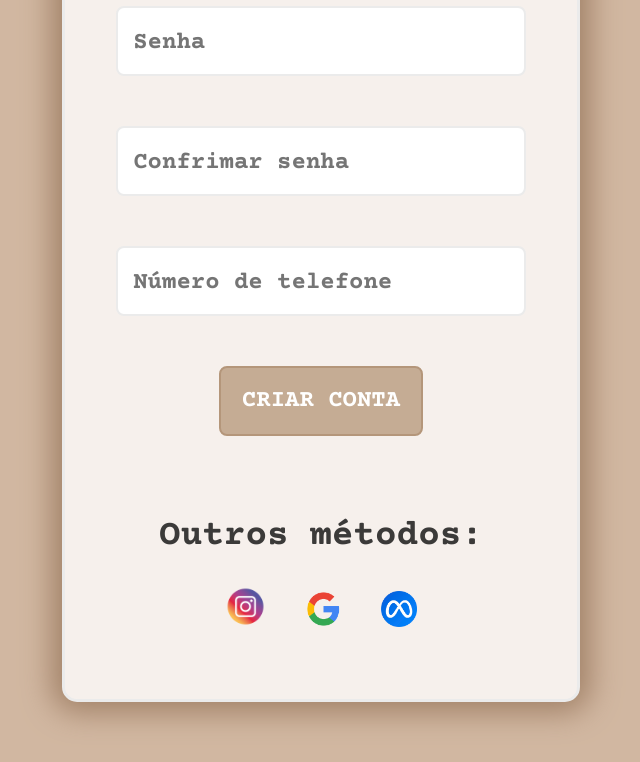
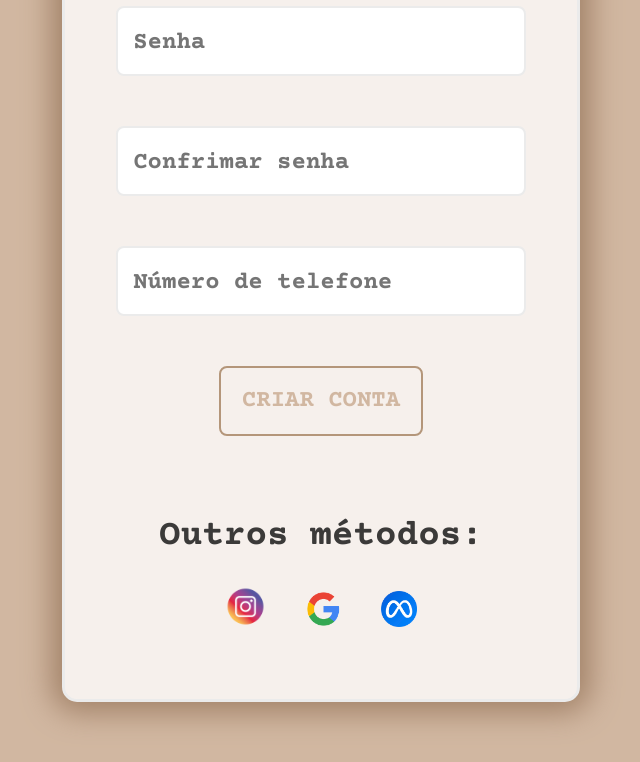
Before and after one commit to Jinso16/BusinessFoil, a plain HTML site: page htmls/criar_conta.html in a window 1280 px wide. In both pictures the pointer is over the input "CRIAR CONTA". Shown: the part 924-1686 px from the top of the page, without its empty margins (319-959 px from the left). Drawn offline with nearby package versions, Linux system fonts and the light colour scheme.

Commit message:
10° commit

```diff
--- a/css/style_criar_conta.css
+++ b/css/style_criar_conta.css
@@ -120,8 +120,8 @@ p {
 }
 
 .input_submit:hover {
-    background-color: #c5ac94;
-    color: #ffffff ;
+    background-color: #F6F0EC;
+    color: #D1B7A1;
     font-family: 'Courier Prime', Times, serif;
     font-size: x-large;
     font-weight: 600;
--- a/css/style_entrar.css
+++ b/css/style_entrar.css
@@ -167,8 +167,8 @@ p {
 }
 
 .input_submit:hover {
-    background-color: #c5ac94;
-    color: #ffffff ;
+    background-color: #F6F0EC;
+    color: #D1B7A1 ;
     font-family: 'Courier Prime', Times, serif;
     font-size: x-large;
     font-weight: 600;
```
Also changed, not shown: css/style_pagina_inicial.css (+6 -6 lines).
